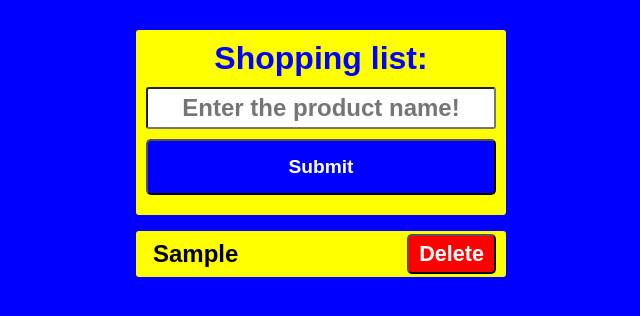
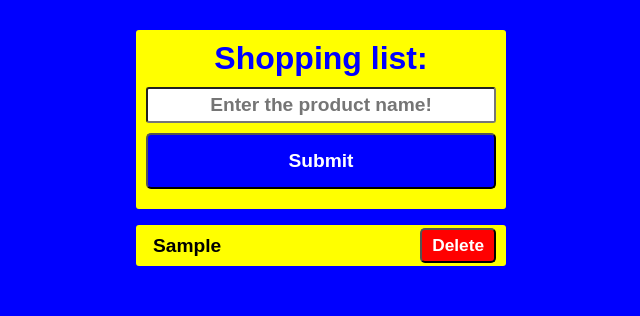
Before and after one commit to Cristiangorjeanul/Shopping-list, a plain HTML site: page index.html in a window 1280 px wide. Both pictures are taken after typing "Sample" into the empty fields and a click on the button "Submit". Shown: the whole page, without its empty margins (319-959 px from the left). Drawn offline with nearby package versions, Linux system fonts and the light colour scheme.

Commit message:
Change font size

```diff
--- a/css/style.css
+++ b/css/style.css
@@ -19,7 +19,7 @@ body {
 
 .form input {
   text-align: center;
-  font-size: 1.5em;
+  font-size: 1.2em;
   font-weight: 700;
 }
 
@@ -68,7 +68,7 @@ body {
   display: flex;
   justify-content: space-between;
   align-items: center;
-  font-size: 1.5em;
+  font-size: 1.2em;
   font-weight: 700;
 }
 
```
